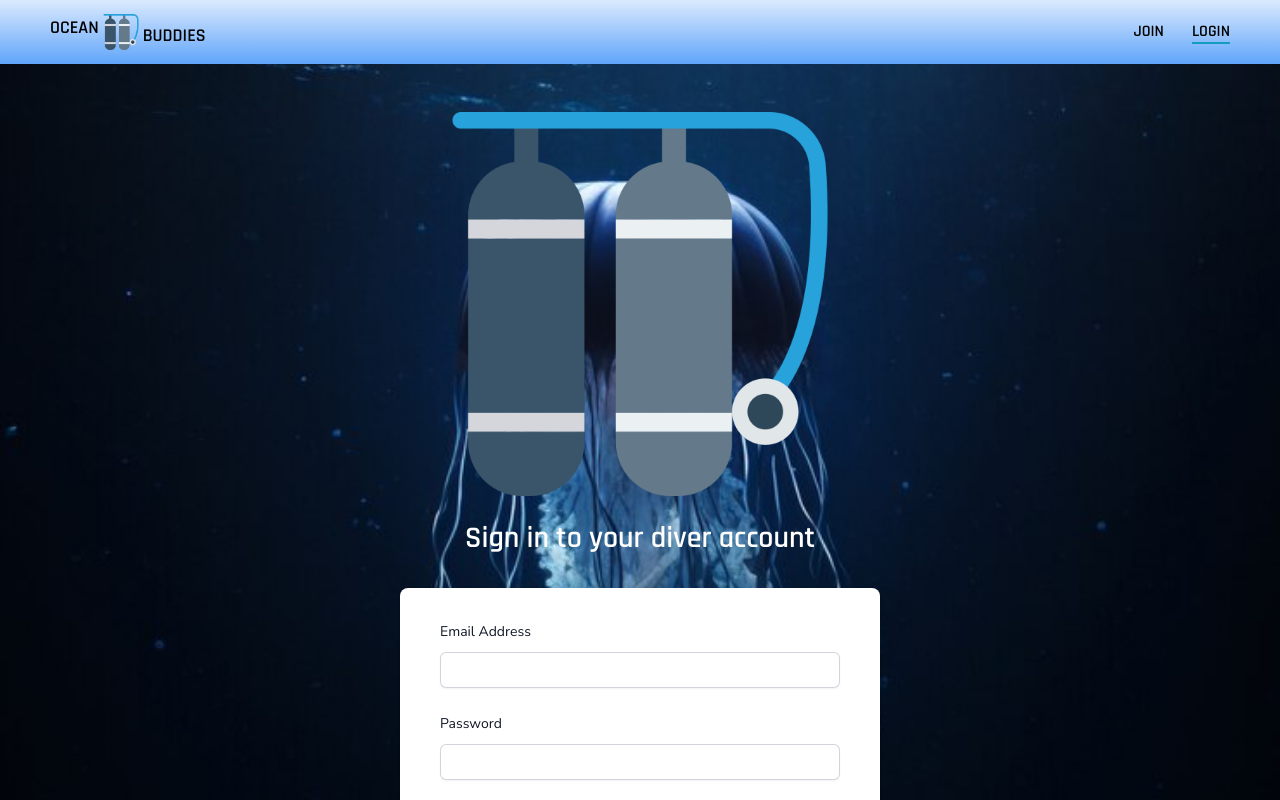
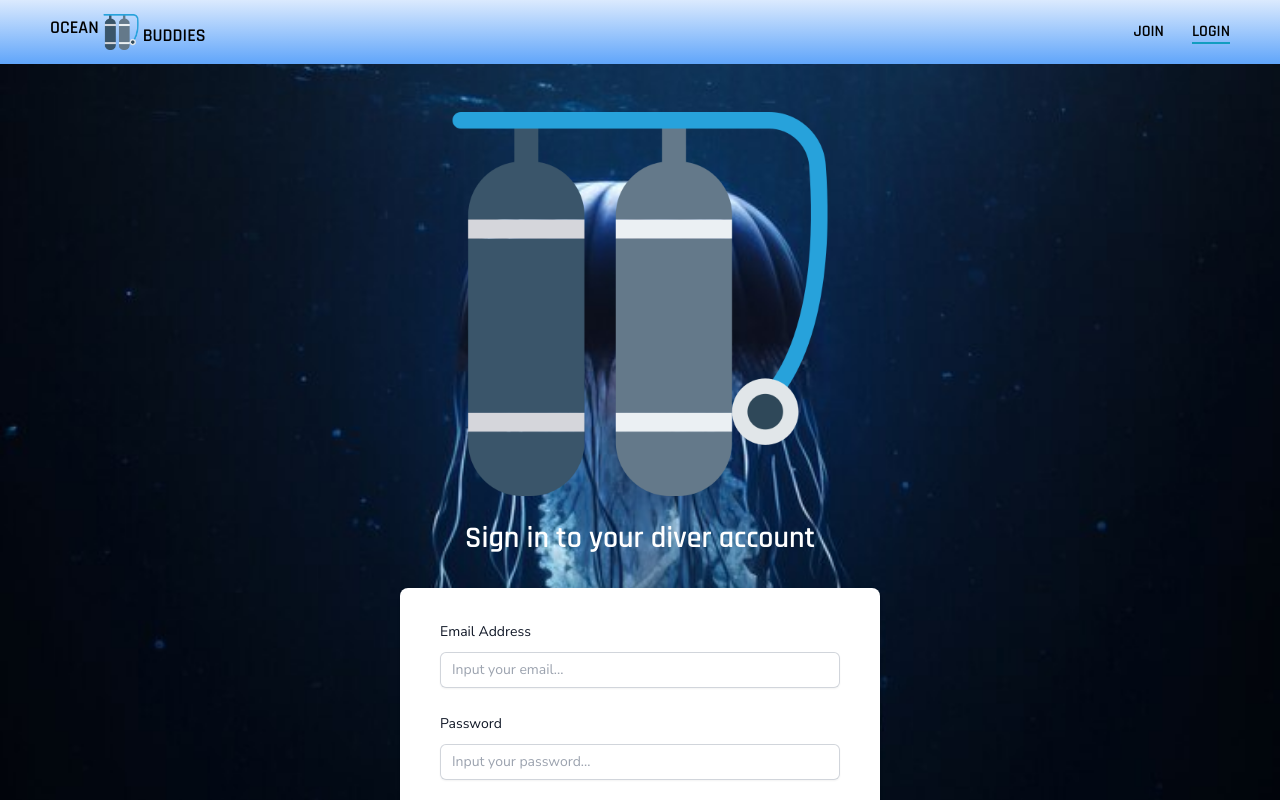
Before and after one commit to RozaliiaRusskikh/ocean-buddies, a Next.js app: page /login in a window 1280 px wide. Shown: the top 800 px of the page. Built offline with nearby package versions, Linux system fonts and the light colour scheme.

Commit message:
Add placeholders for input fields

```diff
--- a/app/components/AuthForm.tsx
+++ b/app/components/AuthForm.tsx
@@ -5,6 +5,7 @@ import { FieldValues, SubmitErrorHandler, useForm } from "react-hook-form";
 import Input from "./Input";
 import { Button } from "./Button";
 import Select from "./Select";
+import axios from "axios";
 
 interface AuthFormProps {
   variant: string;
@@ -48,7 +49,7 @@ const AuthForm: React.FC<AuthFormProps> = ({ variant }) => {
     setIsLoading(true);
 
     if (variant === "REGISTER") {
-      // Axios Register
+      axios;
     }
 
     if (variant === "LOGIN") {
--- a/app/components/Input.tsx
+++ b/app/components/Input.tsx
@@ -31,6 +31,7 @@ const Input: React.FC<InputProps> = ({
       </label>
       <div className="mt-2">
         <input
+          placeholder={`Input your ${id}...`}
           id={id}
           type={type}
           autoComplete={id}
--- a/package.json
+++ b/package.json
@@ -13,6 +13,7 @@
     "@prisma/client": "^5.8.0",
     "@tailwindcss/forms": "^0.5.7",
     "aos": "^2.3.4",
+    "axios": "^1.6.5",
     "bcrypt": "^5.1.1",
     "clsx": "^2.1.0",
     "next": "14.0.4",
```
Also changed, not shown: 1 other file (tests, documents, lock files or other folders).
